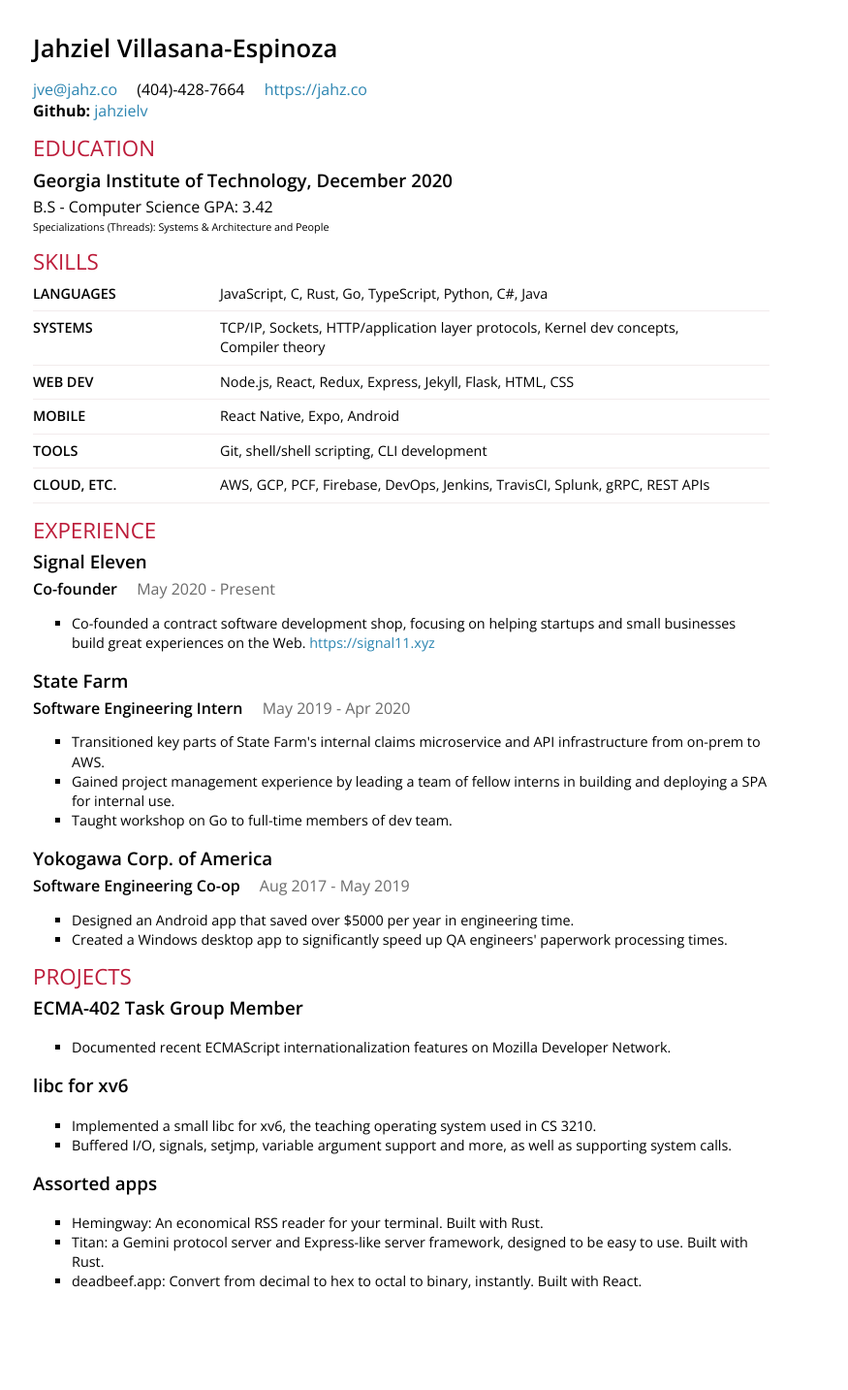
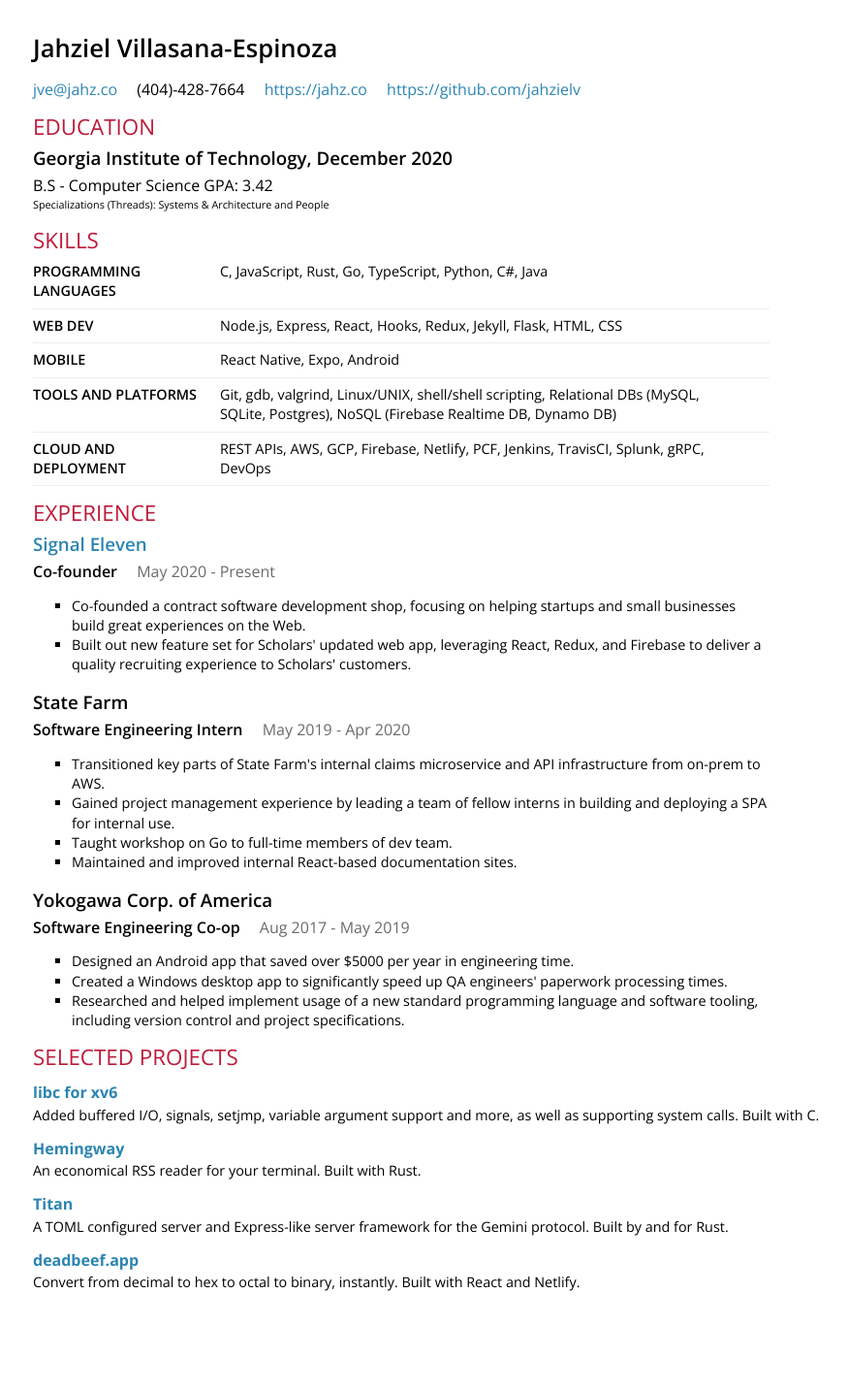
Before and after one commit to jahzielv/jahzielv.github.io, a Jekyll site: the page resume.html, which Jekyll copies as it is, in a window 1280 px wide. Shown: the whole page at 97% size, without its empty margins (6-881 px from the left). Built offline with Jekyll 4.4.1, drawn with Linux system fonts in a browser that asks for light colours.

Commit message:
resume update

```diff
--- a/resume.html
+++ b/resume.html
@@ -38,6 +38,11 @@
                 margin: 0;
                 margin-bottom: 1em;
             }
+
+            h4 {
+                margin: 0;
+            }
+
             #resume {
                 margin: 2em 2em 2em 2.5em;
                 max-width: 760px;
@@ -177,17 +182,12 @@
 	<span class="detail">
 					<a href="https://jahz.co">https://jahz.co</a>
 				</span>
+	<span class="detail">
+					<a href="https://github.com/jahzielv">https://github.com/jahzielv</a>
+				</span>
 
                     </div>
                 </header>
-                <div class="profile">	<strong class="network">
-					Github:
-				</strong>
-	<span class="username">
-					<a href="https://github.com/jahzielv">jahzielv</a>
-				</span>
-
-                </div>
             </section>
             <section id="education">
                 	<h2>Education</h2>
@@ -218,38 +218,33 @@
                 	<h2>Skills</h2>
 
                 <div class="item">
-                    <div class="name">Languages</div>
-                    <div class="keywords">JavaScript, C, Rust, Go, TypeScript, Python, C#, Java</div>
-                </div>
-                <div class="item">
-                    <div class="name">Systems</div>
-                    <div class="keywords">TCP/IP, Sockets, HTTP/application layer protocols, Kernel dev concepts,
-                        Compiler theory</div>
+                    <div class="name">Programming Languages</div>
+                    <div class="keywords">C, JavaScript, Rust, Go, TypeScript, Python, C#, Java</div>
                 </div>
                 <div class="item">
                     <div class="name">Web Dev</div>
-                    <div class="keywords">Node.js, React, Redux, Express, Jekyll, Flask, HTML, CSS</div>
+                    <div class="keywords">Node.js, Express, React, Hooks, Redux, Jekyll, Flask, HTML, CSS</div>
                 </div>
                 <div class="item">
                     <div class="name">Mobile</div>
                     <div class="keywords">React Native, Expo, Android</div>
                 </div>
                 <div class="item">
-                    <div class="name">Tools</div>
-                    <div class="keywords">Git, shell/shell scripting, CLI development</div>
+                    <div class="name">Tools and platforms</div>
+                    <div class="keywords">Git, gdb, valgrind, Linux/UNIX, shell/shell scripting, Relational DBs
+                        (MySQL, SQLite, Postgres), NoSQL (Firebase Realtime DB, Dynamo DB)</div>
                 </div>
                 <div class="item">
-                    <div class="name">Cloud, etc.</div>
-                    <div class="keywords">AWS, GCP, PCF, Firebase, DevOps, Jenkins, TravisCI, Splunk, gRPC, REST
-                        APIs</div>
+                    <div class="name">Cloud and Deployment</div>
+                    <div class="keywords">REST APIs, AWS, GCP, Firebase, Netlify, PCF, Jenkins, TravisCI, Splunk,
+                        gRPC, DevOps</div>
                 </div>
             </section>
             <section class="experience">
                 	<h2>Experience</h2>
 
                 <section class="item">
-                    <header>
-                        	<h3 class="name">Signal Eleven</h3>
+                    <header>	<a href=https://signal11.xyz><h3 class="name">Signal Eleven</h3> </a>
 
                     </header>	<span class="position">
 				Co-founder
@@ -263,8 +258,10 @@
 
                     <ul class="highlights">
                         <li>Co-founded a contract software development shop, focusing on helping startups
-                            and small businesses build great experiences on the Web. <a href="https://signal11.xyz">https://signal11.xyz</a>
-                        </li>
+                            and small businesses build great experiences on the Web.</li>
+                        <li>Built out new feature set for Scholars&#x27; updated web app, leveraging
+                            React, Redux, and Firebase to deliver a quality recruiting experience to
+                            Scholars&#x27; customers.</li>
                     </ul>
                 </section>
                 <section class="item">
@@ -287,6 +284,7 @@
                         <li>Gained project management experience by leading a team of fellow interns
                             in building and deploying a SPA for internal use.</li>
                         <li>Taught workshop on Go to full-time members of dev team.</li>
+                        <li>Maintained and improved internal React-based documentation sites.</li>
                     </ul>
                 </section>
                 <section class="item">
@@ -308,46 +306,56 @@
                             time.</li>
                         <li>Created a Windows desktop app to significantly speed up QA engineers&#x27;
                             paperwork processing times.</li>
+                        <li>Researched and helped implement usage of a new standard programming language
+                            and software tooling, including version control and project specifications.</li>
                     </ul>
                 </section>
             </section>
             <section class="experience">
-                	<h2>Projects</h2>
+                	<h2 style="padding-bottom: 10px">Selected Projects</h2>
 
                 <section class="item">
-                    <header>
-                        	<h3 class="name">ECMA-402 Task Group Member</h3>
+                    <header>	<a href=https://github.com/jahzielv/libc-xv6-public><h4 class="name">libc for xv6</h4> </a>
 
                     </header>
-                    <ul class="highlights">
-                        <li>Documented recent ECMAScript internationalization features on Mozilla
-                            Developer Network.</li>
-                    </ul>
+                    <div class="summary">
+                        <p>
+                            <p>Added buffered I/O, signals, setjmp, variable argument support and more,
+                                as well as supporting system calls. Built with C.</p>
+                        </p>
+                    </div>
                 </section>
                 <section class="item">
-                    <header>
-                        	<h3 class="name">libc for xv6</h3>
+                    <header>	<a href=https://github.com/jahzielv/hemingway><h4 class="name">Hemingway</h4> </a>
 
                     </header>
-                    <ul class="highlights">
-                        <li>Implemented a small libc for xv6, the teaching operating system used in
-                            CS 3210.</li>
-                        <li>Buffered I/O, signals, setjmp, variable argument support and more, as
-                            well as supporting system calls.</li>
-                    </ul>
+                    <div class="summary">
+                        <p>
+                            <p>An economical RSS reader for your terminal. Built with Rust.</p>
+                        </p>
+                    </div>
                 </section>
                 <section class="item">
-                    <header>
-                        	<h3 class="name">Assorted apps</h3>
+                    <header>	<a href=https://github.com/jahzielv/titan><h4 class="name">Titan</h4> </a>
 
                     </header>
-                    <ul class="highlights">
-                        <li>Hemingway: An economical RSS reader for your terminal. Built with Rust.</li>
-                        <li>Titan: a Gemini protocol server and Express-like server framework, designed
-                            to be easy to use. Built with Rust.</li>
-                        <li>deadbeef.app: Convert from decimal to hex to octal to binary, instantly.
-                            Built with React.</li>
-                    </ul>
+                    <div class="summary">
+                        <p>
+                            <p>A TOML configured server and Express-like server framework for the Gemini
+                                protocol. Built by and for Rust.</p>
+                        </p>
+                    </div>
+                </section>
+                <section class="item">
+                    <header>	<a href=https://deadbeef.app><h4 class="name">deadbeef.app</h4> </a>
+
+                    </header>
+                    <div class="summary">
+                        <p>
+                            <p>Convert from decimal to hex to octal to binary, instantly. Built with
+                                React and Netlify.</p>
+                        </p>
+                    </div>
                 </section>
             </section>
         </div>
```
